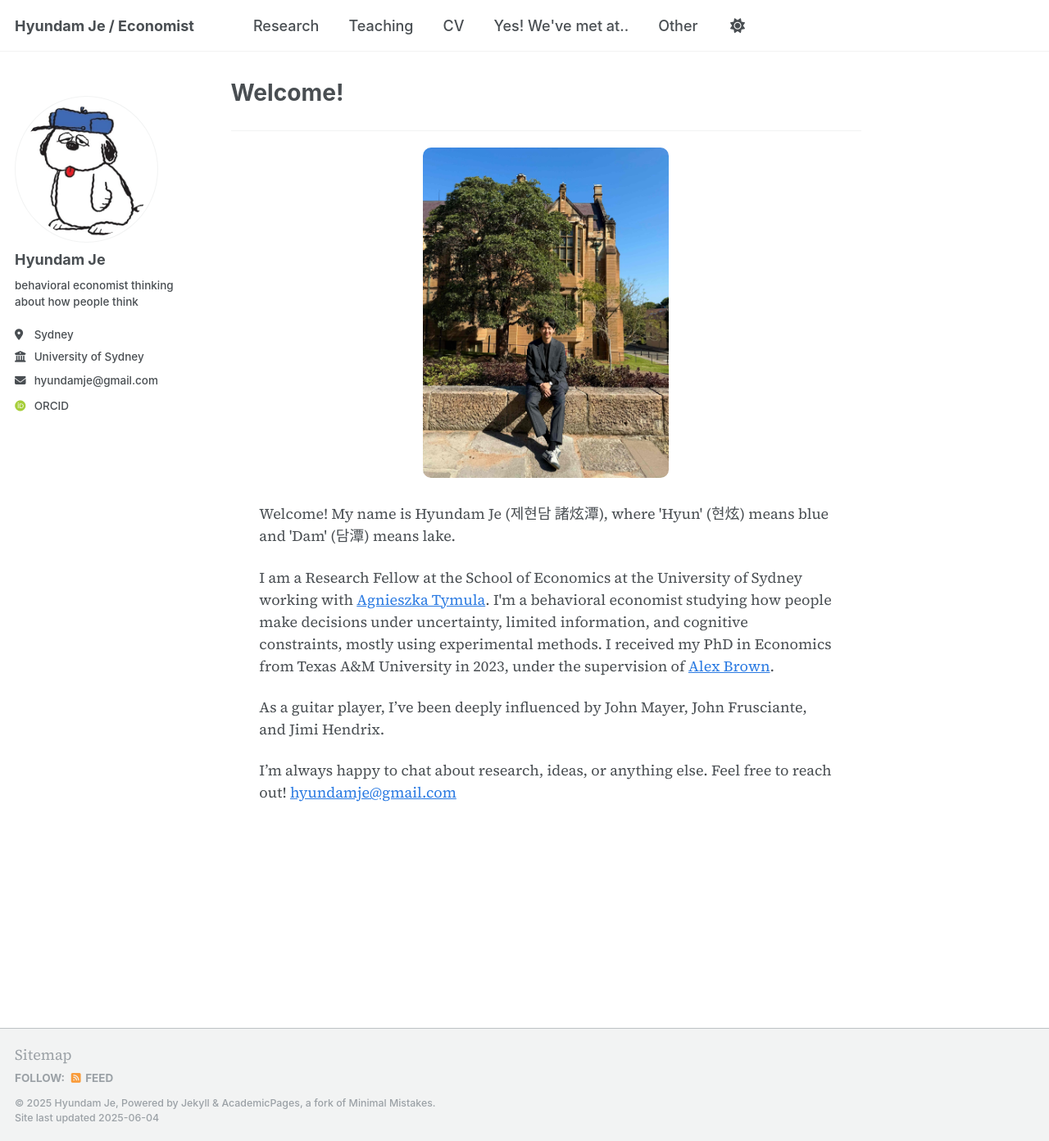
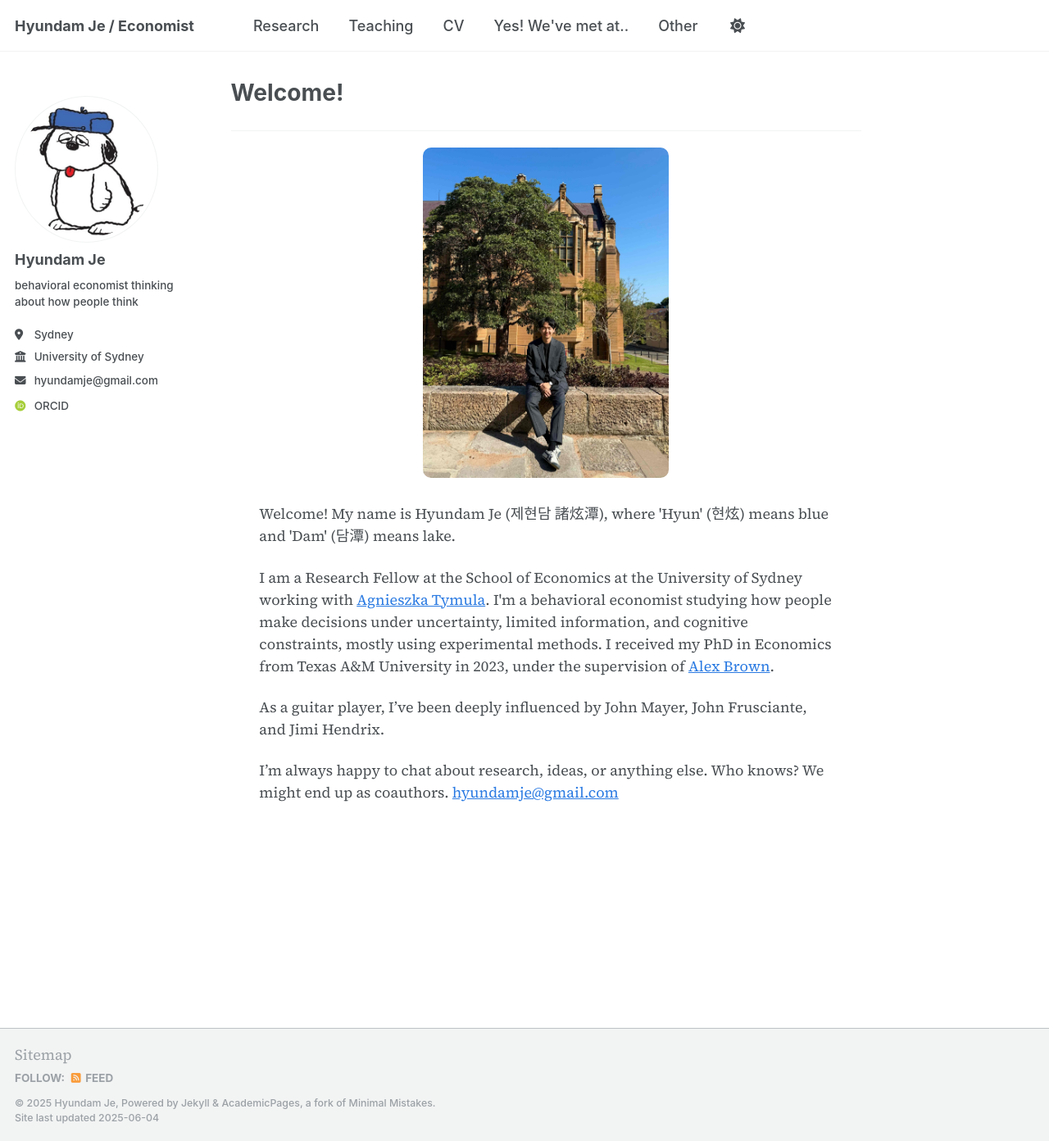
Before and after one commit to hyundamje/hyundamje.github.io, a Jekyll site: the page built from _pages/about.md, in a window 1280 px wide and 1392 px high. Shown: the whole window at 82% size. Built offline with Jekyll 4.4.1, drawn with Linux system fonts in a browser that asks for light colours; some web fonts are replaced.

Commit message:
Update about.md

```diff
--- a/_pages/about.md
+++ b/_pages/about.md
@@ -23,6 +23,5 @@ redirect_from:
 
   <p>As a guitar player, I’ve been deeply influenced by John Mayer, John Frusciante, and Jimi Hendrix.</p>
 
-  <p>I’m always happy to chat about research, ideas, or anything else. Feel free to reach out!  <a href="mailto:hyundamje@gmail.com">hyundamje@gmail.com</a></p>
-
+  <p> I’m always happy to chat about research, ideas, or anything else. Who knows? We might end up as coauthors. <a href="mailto:hyundamje@gmail.com">hyundamje@gmail.com</a></p>
 </div>
```
